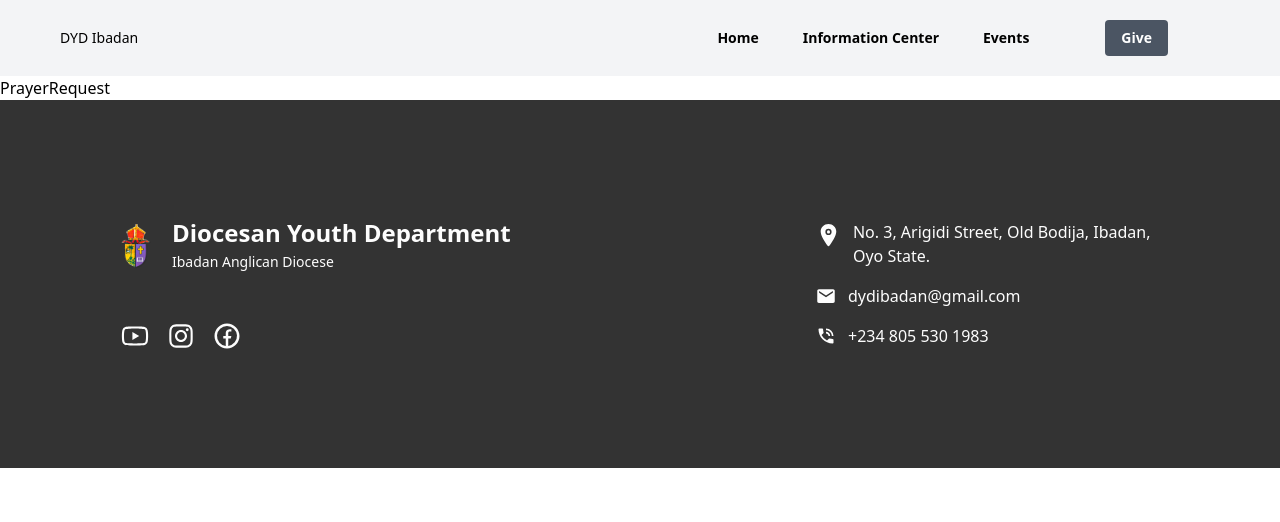
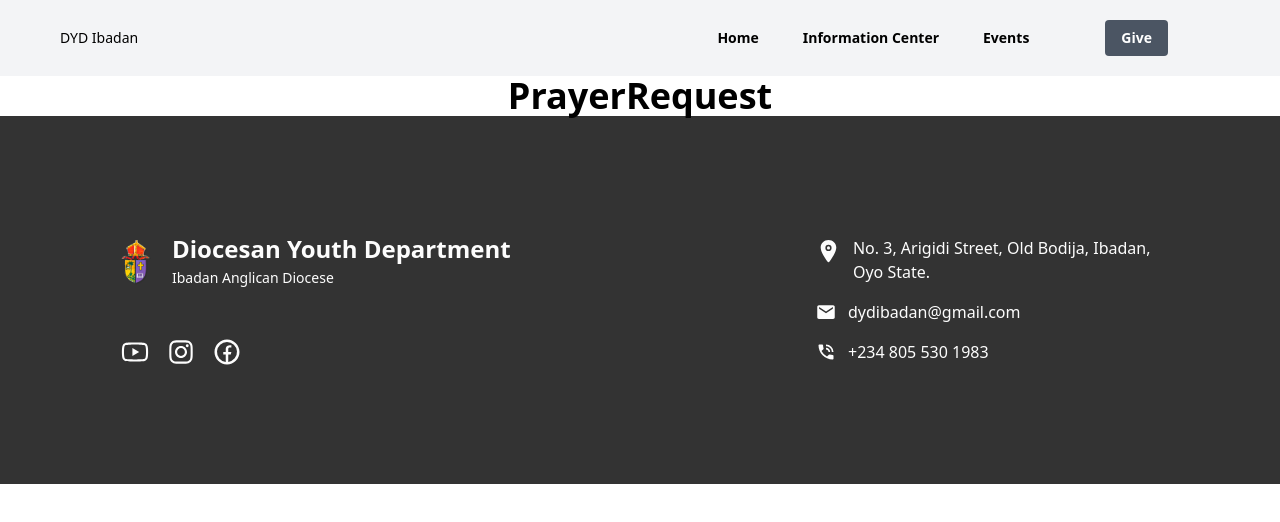
Before and after one commit to iamclement1/DYD-Ibadan, a React (Vite) app: page /prayer-request in a window 1280 px wide. Shown: the top 522 px of the page. Built offline with nearby package versions, Linux system fonts and the light colour scheme.

Commit message:
feats: temp text on pages

```diff
--- a/src/pages/About-Diocese.tsx
+++ b/src/pages/About-Diocese.tsx
@@ -2,7 +2,7 @@
 
 const AboutDiocese = () => {
     return (
-        <div>AboutDiocese</div>
+        <div className="text-4xl font-bold text-center">AboutDiocese</div>
     )
 }
 
--- a/src/pages/About.tsx
+++ b/src/pages/About.tsx
@@ -2,7 +2,7 @@
 
 const About = () => {
     return (
-        <div>About</div>
+        <div className='text-4xl font-bold text-center'>About</div>
     )
 }
 
--- a/src/pages/Prayer-Request.tsx
+++ b/src/pages/Prayer-Request.tsx
@@ -2,7 +2,7 @@
 
 const PrayerRequest = () => {
     return (
-        <div>PrayerRequest</div>
+        <div className='text-4xl font-bold text-center'>PrayerRequest</div>
     )
 }
 
```
